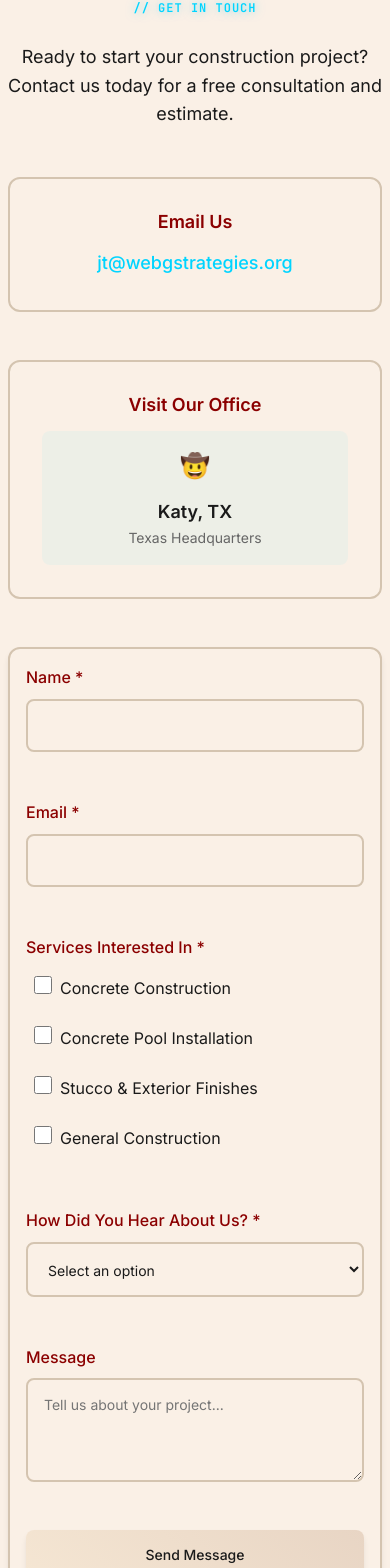
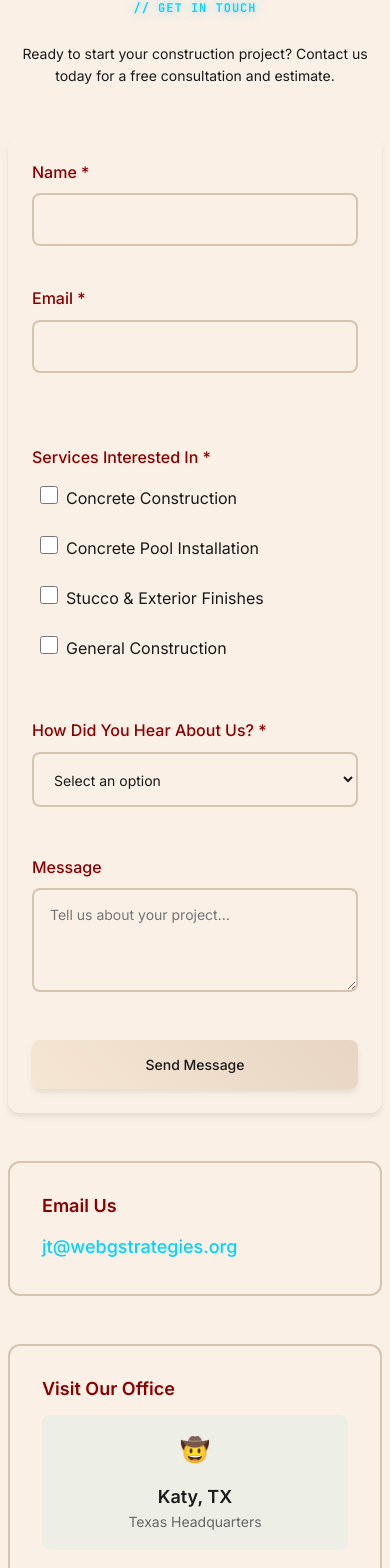
Before and after one commit to wables411/webgcon, a React (Create React App) app: page / in a window 390 px wide. Shown: the part 5256-6824 px from the top of the page. Built offline with nearby package versions, Linux system fonts and the light colour scheme.

Commit message:
Reformat contact form to be wider with form above contact info, side-by-side name/email fields

```diff
--- a/src/pages/Home.css
+++ b/src/pages/Home.css
@@ -280,15 +280,25 @@
   padding: var(--spacing-3xl) 0;
 }
 
-.contact-content {
+.contact-form-container-wide {
+  max-width: 800px;
+  margin: 0 auto var(--spacing-3xl);
+  padding: var(--spacing-2xl);
+  background: var(--light-tan-light);
+  border-radius: var(--radius-lg);
+  box-shadow: var(--shadow-md);
+}
+
+.contact-info-section {
+  max-width: 600px;
+  margin: 0 auto;
+}
+
+.form-row {
   display: grid;
   grid-template-columns: 1fr 1fr;
-  gap: var(--spacing-3xl);
-  align-items: start;
-}
-
-.contact-info {
-  padding-right: var(--spacing-xl);
+  gap: var(--spacing-lg);
+  margin-bottom: var(--spacing-lg);
 }
 
 .contact-description {
@@ -526,14 +536,18 @@
     max-width: 100%;
   }
 
-  .contact-content {
+  .form-row {
     grid-template-columns: 1fr;
-    gap: var(--spacing-2xl);
+    gap: var(--spacing-md);
   }
 
-  .contact-info {
-    padding-right: 0;
-    text-align: center;
+  .contact-form-container-wide {
+    padding: var(--spacing-lg);
+    margin: 0 auto var(--spacing-2xl);
+  }
+
+  .contact-info-section {
+    max-width: 100%;
   }
 
   .contact-form-container {
--- a/src/pages/Home.tsx
+++ b/src/pages/Home.tsx
@@ -292,39 +292,16 @@ const Home: React.FC = () => {
       {/* Contact Section */}
       <section id="contact" className="section contact-section">
         <div className="container">
-          <div className="contact-content">
-            <div className="contact-info">
+          <div className="section-header">
             <h2 className="section-title">
               <span className="cyber-text">// GET IN TOUCH</span>
             </h2>
-              <p className="contact-description">
+            <p className="section-description">
               Ready to start your construction project? Contact us today for a free consultation and estimate.
             </p>
-
-              <div className="contact-methods">
-                <div className="contact-method">
-                  <h3 className="method-title">Email Us</h3>
-                  <a href="mailto:jt@webgstrategies.org" className="contact-link">
-                    jt@webgstrategies.org
-                  </a>
           </div>
 
-                <div className="contact-method">
-                  <h3 className="method-title">Visit Our Office</h3>
-                  <div className="office-locations">
-                    <div className="office-location">
-                      <span className="location-icon">🤠</span>
-                      <div className="location-details">
-                        <h4>Katy, TX</h4>
-                        <p>Texas Headquarters</p>
-                      </div>
-                    </div>
-                  </div>
-                </div>
-              </div>
-            </div>
-
-            <div className="contact-form-container">
+          <div className="contact-form-container-wide">
               <form
                 name="contact"
                 method="POST"
@@ -341,6 +318,7 @@ const Home: React.FC = () => {
                   </label>
                 </div>
 
+                <div className="form-row">
                   <div className="form-group">
                     <label htmlFor="name" className="form-label">Name *</label>
                     <input
@@ -365,6 +343,7 @@ const Home: React.FC = () => {
                       className="form-input"
                       required
                     />
+                  </div>
                 </div>
 
                 <div className="form-group">
@@ -437,6 +416,29 @@ const Home: React.FC = () => {
                 )}
               </form>
           </div>
+
+          <div className="contact-info-section">
+            <div className="contact-methods">
+              <div className="contact-method">
+                <h3 className="method-title">Email Us</h3>
+                <a href="mailto:jt@webgstrategies.org" className="contact-link">
+                  jt@webgstrategies.org
+                </a>
+              </div>
+
+              <div className="contact-method">
+                <h3 className="method-title">Visit Our Office</h3>
+                <div className="office-locations">
+                  <div className="office-location">
+                    <span className="location-icon">🤠</span>
+                    <div className="location-details">
+                      <h4>Katy, TX</h4>
+                      <p>Texas Headquarters</p>
+                    </div>
+                  </div>
+                </div>
+              </div>
+            </div>
           </div>
         </div>
       </section>
```
Lines whose indentation alone changed are shown as unchanged.
